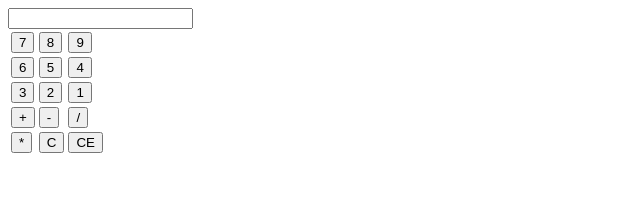
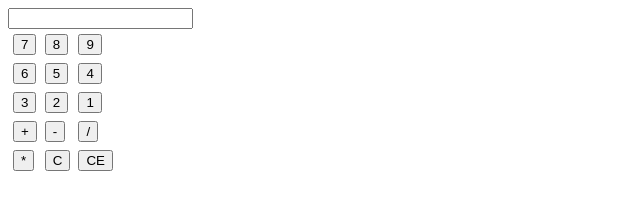
Before and after one commit to VytautasKu/Homework, a plain HTML site: page HTML6/index.html in a window 1280 px wide. Shown: the whole page, without its empty margins (0-640 px from the left). Drawn offline with Linux system fonts and the light colour scheme.

Commit message:
Pataisytas HTML6

```diff
--- a/HTML6/index.html
+++ b/HTML6/index.html
@@ -7,55 +7,52 @@
 </head>
 
 <body>
-   <form name="calculator">
-      <input type="text" name="display">
+
        <table>
+           <input type="text" name="display">
 
            <tr>
-               <td><input type="button" name="seven" value="7"></td>
+               <td><input type="button" name="seven" value="7" style="margin:2px;"></td>
 
-               <td><input type="button" name="eight" value="8"></td>
+               <td><input type="button" name="eight" value="8" style="margin:2px;"></td>
 
-               <td><input type="button" name="nine" value="9"></td>
+               <td><input type="button" name="nine" value="9" style="margin:2px;"></td>
+           </tr>
+           <tr>
+               <td><input type="button" name="six" value="6" style="margin:2px;"></td>
+
+               <td><input type="button" name="five" value="5" style="margin:2px;"></td>
+
+               <td><input type="button" name="four" value="4" style="margin:2px;"></td>
+           </tr>
+           <tr>
+               <td><input type="button" name="three" value="3" style="margin:2px;"></td>
+
+               <td><input type="button" name="two" value="2" style="margin:2px;"></td>
+
+               <td><input type="button" name="one" value="1" style="margin:2px;"></td>
+           </tr>
+           <tr>
+               <td><input type="button" name="plus" value="+" style="margin:2px;"></td>
+
+               <td><input type="button" name="minus" value="-" style="margin:2px;"></td>
+
+               <td><input type="button" name="split" value="/" style="margin:2px;"></td>
            </tr>
 
            <tr>
-               <td><input type="button" name="six" value="6"></td>
+               <td><input type="button" name="times" value="*" style="margin:2px;"></td>
 
-               <td><input type="button" name="five" value="5"></td>
+               <td><input type="button" name="clear" value="C" style="margin:2px;"></td>
 
-               <td><input type="button" name="four" value="4"></td>
-           </tr>
-
-           <tr>
-               <td><input type="button" name="three" value="3"></td>
-
-               <td><input type="button" name="two" value="2"></td>
-
-               <td><input type="button" name="one" value="1"></td>
-           </tr>
-
-           <tr>
-               <td><input type="button" name="plus" value="+"></td>
-
-               <td><input type="button" name="minus" value="-"></td>
-
-               <td><input type="button" name="split" value="/"></td>
-           </tr>
-
-           <tr>
-               <td><input type="button" name="times" value="*"></td>
-
-               <td><input type="button" name="clear" value="C"></td>
-
-               <td><input type="button" name="clearentry" value="CE"></td>
+               <td><input type="button" name="clearentry" value="CE" style="margin:2px;"></td>
            </tr>
 
 
        </table>
 
 
-   </form>
+
 
 </body>
 </html>
```
